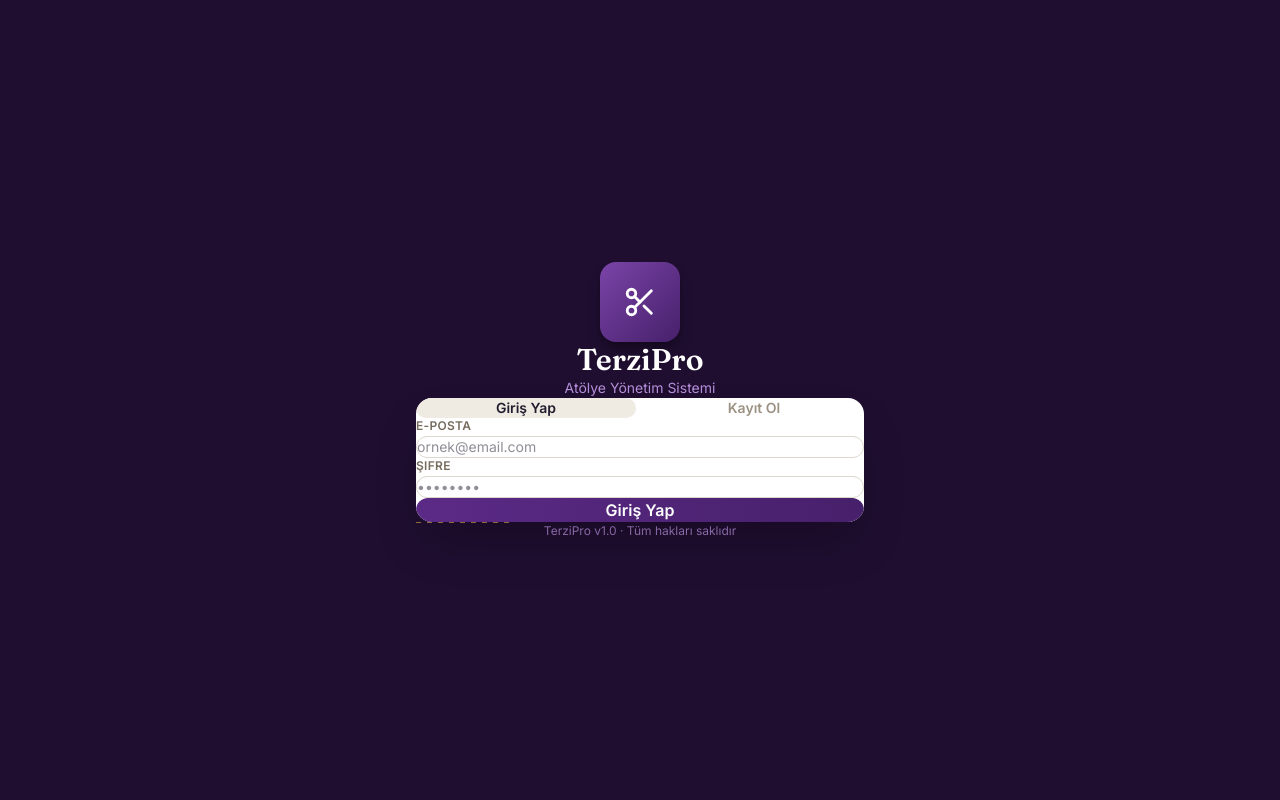
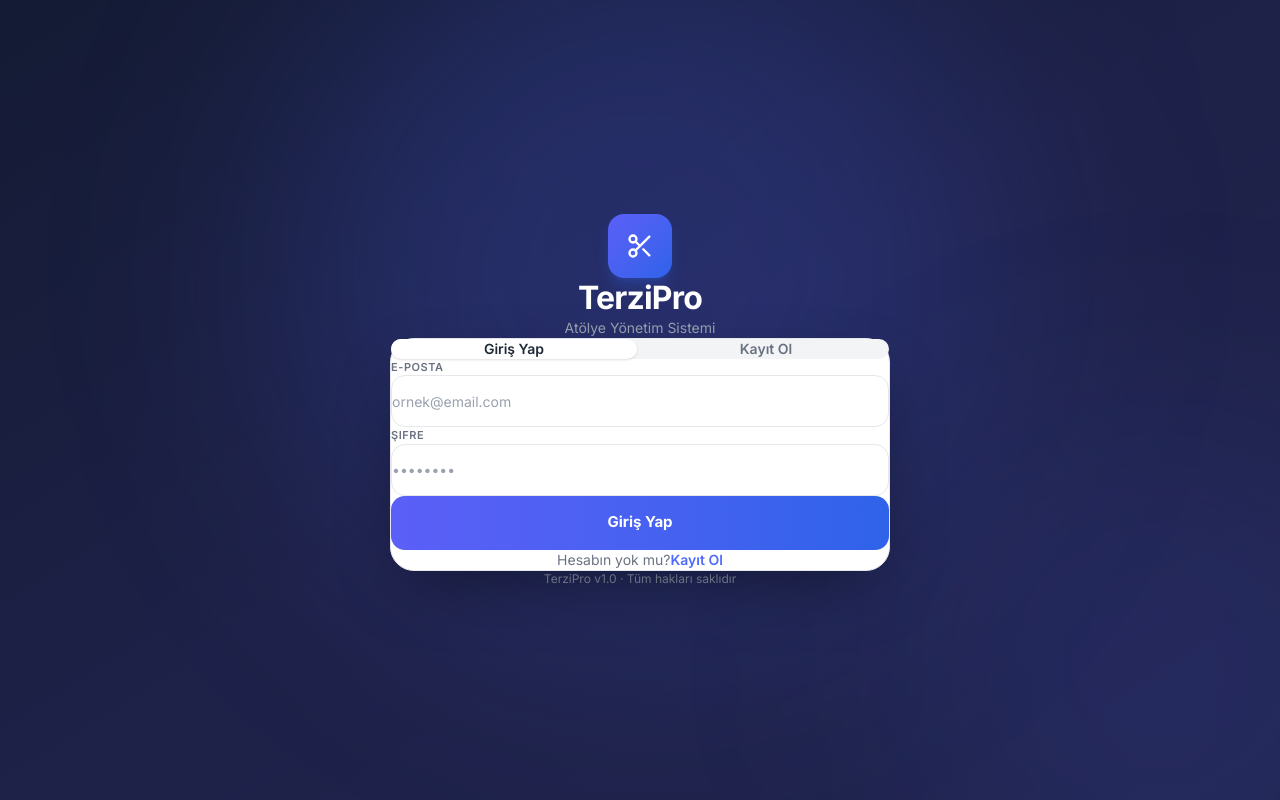
Before and after one commit to sila514/terzi_app, a React (Vite) app: page /login in a window 1280 px wide. Built offline with nearby package versions, Linux system fonts and the light colour scheme.

Commit message:
Login: detayli premium SaaS brief'ine gore yeniden tasarlandi (lacivert gradient, mavi vurgu, modern alert kutusu)

```diff
--- a/src/pages/Login/Login.tsx
+++ b/src/pages/Login/Login.tsx
@@ -1,7 +1,7 @@
 import { useState } from 'react'
 import { useNavigate } from 'react-router-dom'
 import axios from 'axios'
-import { Scissors } from 'lucide-react'
+import { Scissors, AlertCircle } from 'lucide-react'
 
 export default function Login() {
   const navigate = useNavigate()
@@ -36,74 +36,80 @@
   }
 
   return (
-    <div className="min-h-screen bg-plum-950 flex items-center justify-center px-4 py-12">
-      <div className="w-full max-w-md">
+    <div className="relative min-h-screen w-full flex items-center justify-center overflow-hidden bg-gradient-to-br from-[#141B34] via-[#1E2148] to-[#20254E] px-4 py-12">
+      {/* Radial glow efektleri */}
+      <div className="pointer-events-none absolute top-[-10%] left-1/2 -translate-x-1/2 w-[700px] h-[700px] rounded-full bg-[#4F6BFF]/20 blur-[120px]" />
+      <div className="pointer-events-none absolute bottom-[-15%] right-[-10%] w-[500px] h-[500px] rounded-full bg-[#5B5FF7]/10 blur-[120px]" />
+
+      <div className="relative w-[92%] sm:w-full sm:max-w-[500px] flex flex-col items-center">
         {/* Logo & Başlık */}
-        <div className="flex flex-col items-center mb-8 text-center">
-          <div className="w-20 h-20 bg-gradient-to-br from-plum-500 to-plum-700 rounded-2xl flex items-center justify-center shadow-lg shadow-black/30 mb-5">
-            <Scissors size={34} className="text-white" />
+        <div className="flex flex-col items-center mb-9 text-center">
+          <div className="w-16 h-16 rounded-2xl bg-gradient-to-br from-[#5B5FF7] to-[#2E63E9] flex items-center justify-center shadow-lg shadow-[#2E63E9]/30 mb-5">
+            <Scissors size={28} className="text-white" />
           </div>
-          <h1 className="font-display text-3xl font-semibold text-white">TerziPro</h1>
-          <p className="text-plum-300 text-sm mt-1.5">Atölye Yönetim Sistemi</p>
+          <h1 className="text-[32px] leading-tight font-bold text-white tracking-tight">TerziPro</h1>
+          <p className="text-gray-400 text-sm mt-1.5">Atölye Yönetim Sistemi</p>
         </div>
 
         {/* Kart */}
-        <div className="bg-white rounded-2xl shadow-2xl overflow-hidden">
+        <div className="w-full bg-white rounded-[24px] shadow-[0_25px_70px_-20px_rgba(0,0,0,0.45)] border border-[#E5E7EB] p-10">
           {/* Sekmeler */}
-          <div className="flex p-2.5 gap-2">
+          <div className="flex bg-gray-100 rounded-2xl p-1.5 gap-1.5 mb-7">
             <button
               onClick={() => { setIsRegister(false); setError('') }}
-              className={`flex-1 py-3 rounded-xl text-sm font-semibold transition-all ${
-                !isRegister ? 'bg-ink-100 text-ink-900' : 'text-ink-400 hover:text-ink-600'
+              className={`flex-1 py-2.5 rounded-xl text-sm font-semibold transition-all duration-200 ${
+                !isRegister ? 'bg-white text-[#1F2937] shadow-sm' : 'text-gray-500 hover:text-gray-700'
               }`}
             >
               Giriş Yap
             </button>
             <button
               onClick={() => { setIsRegister(true); setError('') }}
-              className={`flex-1 py-3 rounded-xl text-sm font-semibold transition-all ${
-                isRegister ? 'bg-ink-100 text-ink-900' : 'text-ink-400 hover:text-ink-600'
+              className={`flex-1 py-2.5 rounded-xl text-sm font-semibold transition-all duration-200 ${
+                isRegister ? 'bg-white text-[#1F2937] shadow-sm' : 'text-gray-500 hover:text-gray-700'
               }`}
             >
               Kayıt Ol
             </button>
           </div>
 
-          <div className="px-8 pb-8 pt-3">
           {error && (
-              <div className="bg-rose-50 text-rose-600 p-3 rounded-xl mb-4 text-sm">{error}</div>
+            <div className="flex items-start gap-2.5 bg-red-50 border border-red-100 rounded-xl p-3.5 mb-5">
+              <AlertCircle size={18} className="text-red-500 shrink-0 mt-0.5" />
+              <p className="text-red-600 text-sm leading-snug">{error}</p>
+            </div>
           )}
 
           <div className="space-y-5">
             {isRegister && (
               <div>
-                  <label className="block text-xs font-semibold text-ink-500 uppercase tracking-wide mb-2">Ad Soyad</label>
+                <label className="block text-[11px] font-semibold text-gray-500 uppercase tracking-wider mb-2">Ad Soyad</label>
                 <input
                   value={name}
                   onChange={e => setName(e.target.value)}
-                    className="w-full border border-ink-200 rounded-xl px-4 py-3.5 text-sm focus:outline-none focus:ring-2 focus:ring-plum-500"
+                  className="w-full h-[52px] rounded-[14px] border border-[#E5E7EB] px-4 text-sm text-[#1F2937] placeholder-gray-400 transition-all duration-200 focus:outline-none focus:border-[#4F6BFF] focus:ring-4 focus:ring-[#4F6BFF]/10"
                   placeholder="Ad Soyad"
                 />
               </div>
             )}
             <div>
-                <label className="block text-xs font-semibold text-ink-500 uppercase tracking-wide mb-2">E-Posta</label>
+              <label className="block text-[11px] font-semibold text-gray-500 uppercase tracking-wider mb-2">E-Posta</label>
               <input
                 type="email"
                 value={email}
                 onChange={e => setEmail(e.target.value)}
-                  className="w-full border border-ink-200 rounded-xl px-4 py-3.5 text-sm focus:outline-none focus:ring-2 focus:ring-plum-500"
+                className="w-full h-[52px] rounded-[14px] border border-[#E5E7EB] px-4 text-sm text-[#1F2937] placeholder-gray-400 transition-all duration-200 focus:outline-none focus:border-[#4F6BFF] focus:ring-4 focus:ring-[#4F6BFF]/10"
                 placeholder="ornek@email.com"
               />
             </div>
             <div>
-                <label className="block text-xs font-semibold text-ink-500 uppercase tracking-wide mb-2">Şifre</label>
+              <label className="block text-[11px] font-semibold text-gray-500 uppercase tracking-wider mb-2">Şifre</label>
               <input
                 type="password"
                 value={password}
                 onChange={e => setPassword(e.target.value)}
                 onKeyDown={e => e.key === 'Enter' && handleSubmit()}
-                  className="w-full border border-ink-200 rounded-xl px-4 py-3.5 text-sm focus:outline-none focus:ring-2 focus:ring-plum-500"
+                className="w-full h-[52px] rounded-[14px] border border-[#E5E7EB] px-4 text-sm text-[#1F2937] placeholder-gray-400 transition-all duration-200 focus:outline-none focus:border-[#4F6BFF] focus:ring-4 focus:ring-[#4F6BFF]/10"
                 placeholder="••••••••"
               />
             </div>
@@ -111,16 +117,24 @@
             <button
               onClick={handleSubmit}
               disabled={loading}
-                className="w-full bg-gradient-to-r from-plum-600 to-plum-700 hover:from-plum-700 hover:to-plum-800 text-white font-semibold py-4 rounded-xl transition-all disabled:opacity-50 shadow-lg shadow-plum-900/20 mt-3 text-base"
+              className="w-full h-[54px] rounded-[14px] bg-gradient-to-r from-[#5B5FF7] to-[#2E63E9] text-white font-bold text-[15px] transition-all duration-200 hover:-translate-y-0.5 hover:shadow-xl hover:shadow-[#2E63E9]/30 disabled:opacity-50 disabled:hover:translate-y-0 mt-2"
             >
               {loading ? 'Bekleyin...' : isRegister ? 'Kayıt Ol' : 'Giriş Yap'}
             </button>
           </div>
-          </div>
+
+          <p className="text-center text-sm text-gray-500 mt-7">
+            {isRegister ? 'Zaten hesabın var mı?' : 'Hesabın yok mu?'}
+            <button
+              onClick={() => { setIsRegister(!isRegister); setError('') }}
+              className="text-[#4F6BFF] font-semibold ml-1.5 hover:underline transition-all duration-200"
+            >
+              {isRegister ? 'Giriş Yap' : 'Kayıt Ol'}
+            </button>
+          </p>
         </div>
 
-        <div className="stitch-gold w-24 mx-auto mt-10 opacity-70" />
-        <p className="text-center text-plum-300/70 text-xs mt-4">
+        <p className="text-center text-gray-500 text-xs mt-8">
           TerziPro v1.0 · Tüm hakları saklıdır
         </p>
       </div>
```
Lines whose indentation alone changed are shown as unchanged.
